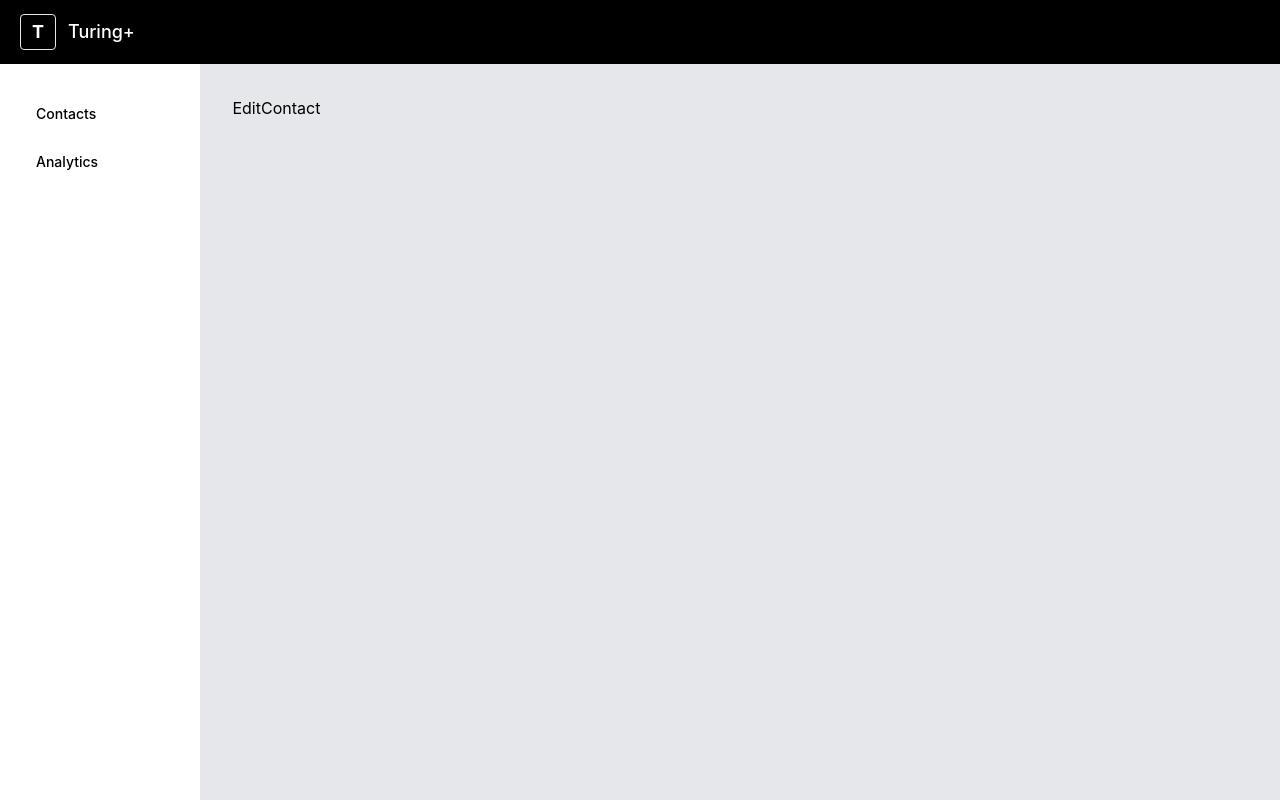
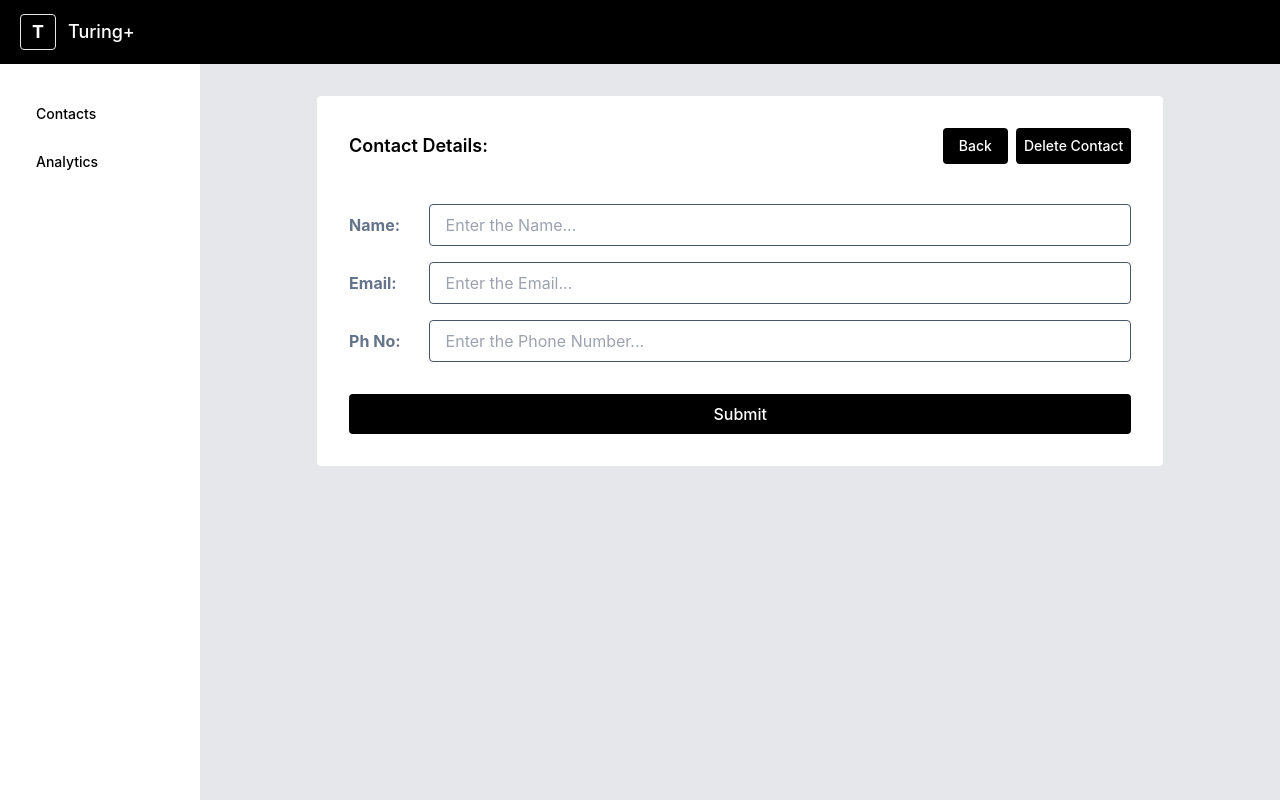
Before and after one commit to AdityaP68/contact-management-taiyo, a React (Vite) app: page /edit-contact/2 in a window 1280 px wide. Built offline with nearby package versions, Linux system fonts and the light colour scheme.

Commit message:
add functionality added

```diff
--- a/src/pages/EditContact.tsx
+++ b/src/pages/EditContact.tsx
@@ -1,8 +1,109 @@
+import { useSelector, useDispatch } from "react-redux";
+import { Contact } from "../utils/types";
+import { useParams, useNavigate } from "react-router-dom";
+import { Link } from "react-router-dom";
+import { useState, FormEvent } from "react";
+import { editContact, deleteContact } from "../redux-store/contactsSlice";
+
+type RootState = {
+  contacts: {
+    contacts: Contact[];
+  };
+};
 
 function EditContact() {
+  const { id } = useParams();
+  const contacts = useSelector((state: RootState) => state.contacts.contacts);
+  const contact = contacts.find((c) => c.id === id);
+
+  const navigate = useNavigate();
+  const dispatch = useDispatch();
+
+  const [name, setName] = useState<string | undefined>(contact?.name || "");
+  const [email, setEmail] = useState<string | undefined>(contact?.email || "");
+  const [number, setNumber] = useState<number | string | undefined>(
+    contact?.phone || ""
+  );
+
+  const handleSubmit = (e: FormEvent) => {
+    e.preventDefault();
+    if (contact) {
+      const editedContact: Contact = {
+        ...contact,
+        name: name || "",
+        email: email || "",
+        phone: number || "",
+      };
+
+      dispatch(editContact(editedContact));
+      navigate(`/`); // Redirect to the edited contact's details
+    }
+  };
+
+  const handleDelete = () => {
+    if (contact) {
+      dispatch(deleteContact(contact.id)); // Dispatch the deleteContact action
+      navigate('/') // Redirect to contacts list
+    }
+  };
+
+  console.log(contact);
   return (
-    <div>EditContact</div>
-  )
+    <div className="bg-white rounded w-10/12 p-8 mx-auto">
+      <div className="flex  justify-between items-center ">
+        <h1 className="font-semibold text-lg">Contact Details:</h1>
+        <div className="flex items-center gap-2">
+          <Link
+            to={"/"}
+            className="bg-black text-white p-2 px-4 rounded font-medium text-sm"
+          >
+            Back
+          </Link>
+          <button onClick={handleDelete} className="bg-black text-white p-2 rounded font-medium text-sm">
+            Delete Contact
+          </button>
+        </div>
+      </div>
+      <form className="flex flex-col gap-4 mt-10" onSubmit={handleSubmit}>
+        <div className="flex items-center gap-2">
+          <strong className="text-slate-500 w-20">Name:</strong>
+          <input
+            className="border border-slate-600 w-full py-2 px-4 rounded"
+            type="name"
+            value={name}
+            onChange={(e) => setName(e.target.value)}
+            placeholder="Enter the Name..."
+          />
+        </div>
+        <div className="flex items-center gap-2">
+          <strong className="text-slate-500 w-20">Email:</strong>
+          <input
+            className="border border-slate-600 w-full py-2 px-4 rounded"
+            type="email"
+            value={email}
+            onChange={(e) => setEmail(e.target.value)}
+            placeholder="Enter the Email..."
+          />
+        </div>
+        <div className="flex items-center gap-2">
+          <strong className="text-slate-500 w-20">Ph No:</strong>
+          <input
+            className="border border-slate-600 w-full py-2 px-4 rounded"
+            type="number"
+            value={number}
+            onChange={(e) => setNumber(e.target.value)}
+            placeholder="Enter the Phone Number..."
+          />
+        </div>
+        <button
+          type="submit"
+          className="bg-black text-white font-medium p-2 rounded mt-4"
+        >
+          Submit
+        </button>
+      </form>
+    </div>
+  );
 }
 
-export default EditContact
+export default EditContact;
--- a/src/pages/ViewContact.tsx
+++ b/src/pages/ViewContact.tsx
@@ -1,17 +1,63 @@
-import { useParams } from "react-router-dom";
+import { useSelector, useDispatch } from "react-redux";
+import { Contact } from "../utils/types";
+import { Link, useParams, useNavigate } from "react-router-dom";
+import { deleteContact } from "../redux-store/contactsSlice";
+
+type RootState = {
+  contacts: {
+    contacts: Contact[];
+  };
+};
 
 function ViewContact() {
   const { id } = useParams();
+  const contacts = useSelector((state: RootState) => state.contacts.contacts);
+  const contact = contacts.find((c) => c.id === id);
+  console.log(contact);
 
-  console.log(id);
+  const navigate = useNavigate();
+  const dispatch = useDispatch();
+
+  const handleDelete = () => {
+    if (contact) {
+      dispatch(deleteContact(contact.id));
+      navigate("/");
+    }
+  };
+
   return (
     <div className="bg-white rounded w-10/12 p-6 mx-auto">
       <div className="flex  justify-between items-center ">
         <h1 className="font-semibold text-lg">Contact Details:</h1>
-        <button className="bg-black text-white p-2 rounded font-medium text-sm">
-          Delete Contact
-        </button>
+        <div className="flex items-center gap-2">
+          <Link
+            to={"/"}
+            className="bg-black text-white p-2 px-4 rounded font-medium text-sm"
+          >
+            Back
+          </Link>
+          <button
+            onClick={handleDelete}
+            className="bg-black text-white p-2 rounded font-medium text-sm"
+          >
+            Delete Contact
+          </button>
+        </div>
       </div>
+      <section className="flex flex-col gap-4 mt-6">
+        <div className="flex items-center gap-2">
+          <strong>Name:</strong>
+          <p>{contact && contact.name}</p>
+        </div>
+        <div className="flex items-center gap-2">
+          <strong>Email:</strong>
+          <p>{contact && contact.email}</p>
+        </div>
+        <div className="flex items-center gap-2">
+          <strong>Ph No:</strong>
+          <p>{contact && contact.phone}</p>
+        </div>
+      </section>
     </div>
   );
 }
```
